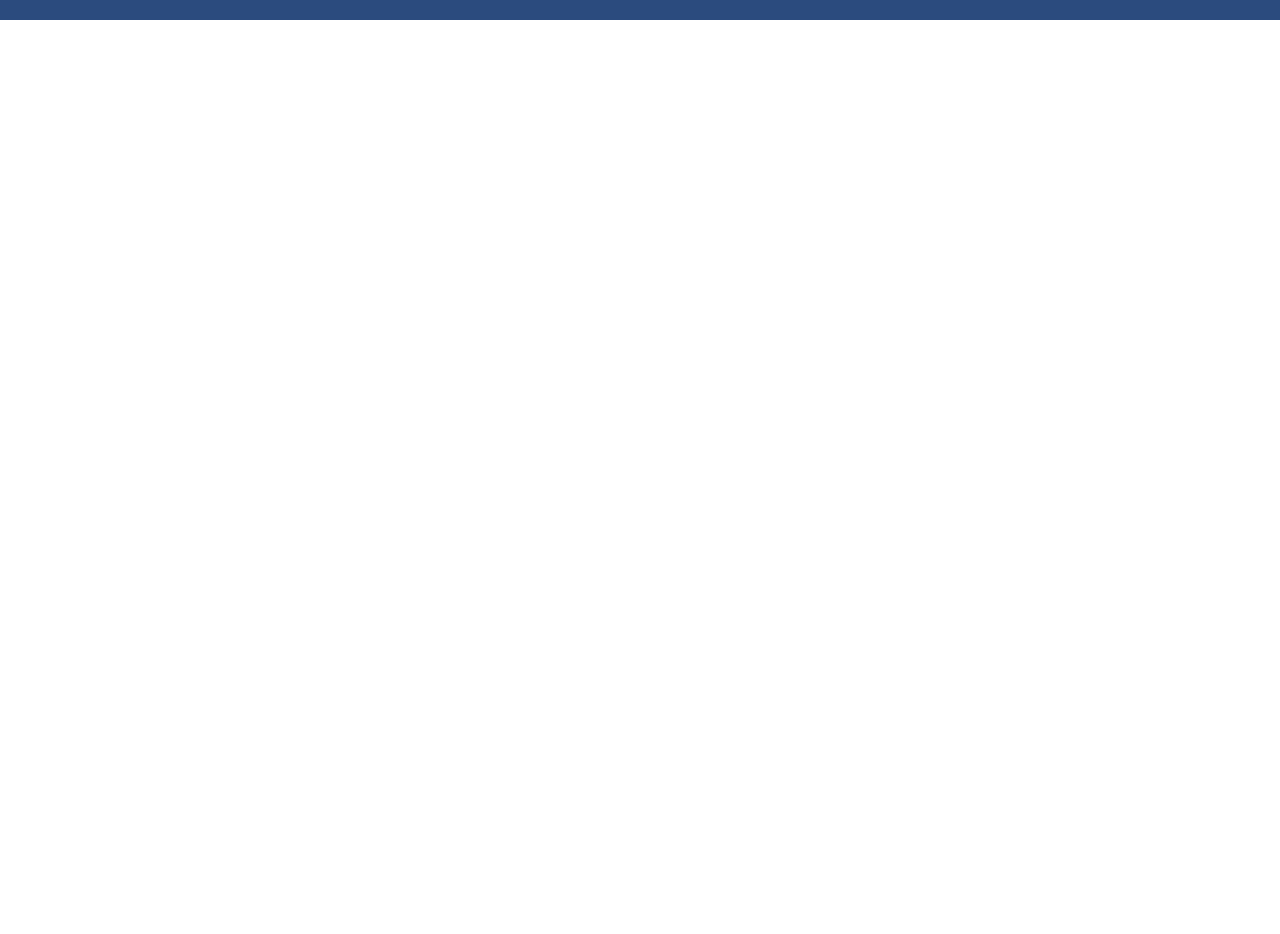
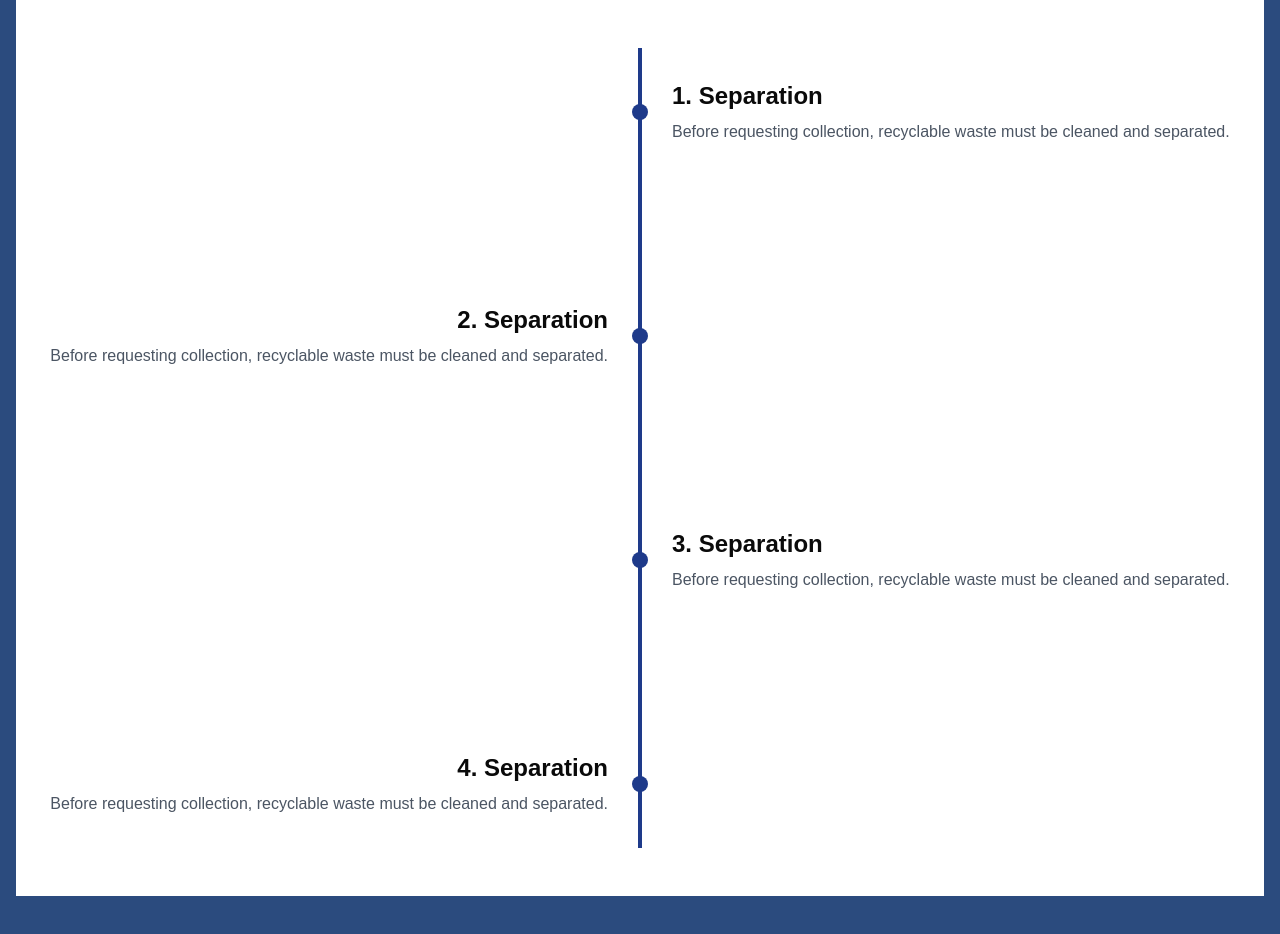
Before and after one commit to giovannivassoler/e-coleta, a Next.js app: page / in a window 1280 px wide. Shown: the part 780-1714 px from the top of the page. Before the commit the page ends 800 px from the top, so only its background shows below. Built offline with nearby package versions, Linux system fonts and the light colour scheme.

Commit message:
segunda seção home

```diff
--- a/src/app/page.tsx
+++ b/src/app/page.tsx
@@ -57,6 +57,97 @@ export default function Home() {
             />
           </div>
         </div>
+        <div className="mx-auto px-4 py-12 bg-white w-full">
+      <h1 className="text-4xl font-bold text-center mb-16">How does it work?</h1>
+
+      <div className="relative">
+        {/* Vertical Line */}
+        <div className="absolute left-1/2 transform -translate-x-1/2 h-full w-1 bg-blue-900" />
+
+        {/* Timeline Items */}
+        <div className="space-y-24">
+          {/* Step 1 */}
+          <div className="relative flex items-center">
+            <div className="flex w-1/2 justify-end pr-8">
+              <div className="max-w-sm">
+                <img
+                  src="/vercel.svg"
+                  alt="People recycling"
+                  className="w-32 h-32 object-contain"
+                />
+              </div>
+            </div>
+            <div className="absolute left-1/2 transform -translate-x-1/2 w-4 h-4 bg-blue-900 rounded-full" />
+            <div className="w-1/2 pl-8">
+              <h2 className="text-2xl font-bold mb-2">1. Separation</h2>
+              <p className="text-gray-600">
+                Before requesting collection, recyclable waste must be cleaned and separated.
+              </p>
+            </div>
+          </div>
+
+          {/* Step 2 */}
+          <div className="relative flex items-center">
+            <div className="w-1/2 pr-8 text-right">
+              <h2 className="text-2xl font-bold mb-2">2. Separation</h2>
+              <p className="text-gray-600">
+                Before requesting collection, recyclable waste must be cleaned and separated.
+              </p>
+            </div>
+            <div className="absolute left-1/2 transform -translate-x-1/2 w-4 h-4 bg-blue-900 rounded-full" />
+            <div className="flex w-1/2 pl-8">
+              <div className="max-w-sm">
+                <img
+                  src="/vercel.svg"
+                  alt="Person explaining"
+                  className="w-32 h-32 object-contain"
+                />
+              </div>
+            </div>
+          </div>
+
+          {/* Step 3 */}
+          <div className="relative flex items-center">
+            <div className="flex w-1/2 justify-end pr-8">
+              <div className="max-w-sm">
+                <img
+                  src="/vercel.svg"
+                  alt="Delivery truck"
+                  className="w-32 h-32 object-contain"
+                />
+              </div>
+            </div>
+            <div className="absolute left-1/2 transform -translate-x-1/2 w-4 h-4 bg-blue-900 rounded-full" />
+            <div className="w-1/2 pl-8">
+              <h2 className="text-2xl font-bold mb-2">3. Separation</h2>
+              <p className="text-gray-600">
+                Before requesting collection, recyclable waste must be cleaned and separated.
+              </p>
+            </div>
+          </div>
+
+          {/* Step 4 */}
+          <div className="relative flex items-center">
+            <div className="w-1/2 pr-8 text-right">
+              <h2 className="text-2xl font-bold mb-2">4. Separation</h2>
+              <p className="text-gray-600">
+                Before requesting collection, recyclable waste must be cleaned and separated.
+              </p>
+            </div>
+            <div className="absolute left-1/2 transform -translate-x-1/2 w-4 h-4 bg-blue-900 rounded-full" />
+            <div className="flex w-1/2 pl-8">
+              <div className="max-w-sm">
+                <img
+                  src="/vercel.svg"
+                  alt="People around globe"
+                  className="w-32 h-32 object-contain"
+                />
+              </div>
+            </div>
+          </div>
+        </div>
+      </div>
+    </div>
       </main>
     </div>
   );
```
